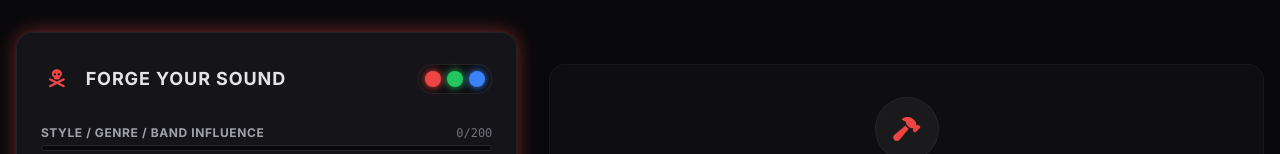
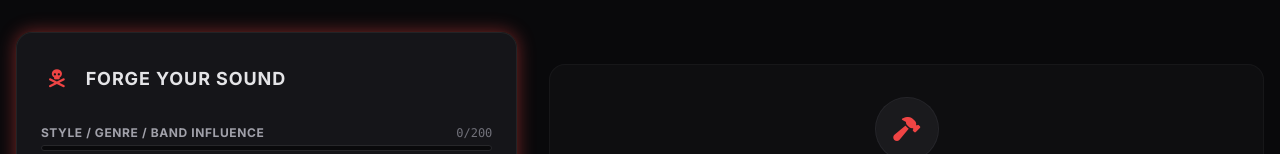
Before and after one commit to metalfactionradio/metal-forge-generator, a website: page index.html in a window 1280 px wide. Shown: the part 168-322 px from the top of the page. Drawn offline with nearby package versions, Linux system fonts and the light colour scheme.

Commit message:
Update index.html

```diff
--- a/index.html
+++ b/index.html
@@ -94,12 +94,7 @@
                         </span>
                         Forge Your Sound
                     </span>
-                    <div class="flex items-center gap-1.5 ml-2 bg-zinc-950/60 p-1.5 rounded-full border border-zinc-800/80">
-                        <button onclick="changeForgeAtmosphere('#ef4444')" class="w-4 h-4 rounded-full bg-[#ef4444] border border-transparent hover:scale-110 active:scale-95 transition-all cursor-pointer shadow-[0_0_8px_#ef4444]" title="Hellfire Red" id="btn-theme-red"></button>
-                        <button onclick="changeForgeAtmosphere('#22c55e')" class="w-4 h-4 rounded-full bg-[#22c55e] border border-transparent hover:scale-110 active:scale-95 transition-all cursor-pointer shadow-[0_0_8px_#22c55e]" title="Toxic Sludge Green" id="btn-theme-green"></button>
-                        <button onclick="changeForgeAtmosphere('#3b82f6')" class="w-4 h-4 rounded-full bg-[#3b82f6] border border-transparent hover:scale-110 active:scale-95 transition-all cursor-pointer shadow-[0_0_8px_#3b82f6]" title="Frozen Fjord Blue" id="btn-theme-blue"></button>
-                    </div>
-                </h2>
+                                  </h2>
 
                 <div class="space-y-6">
                     <div>
```
